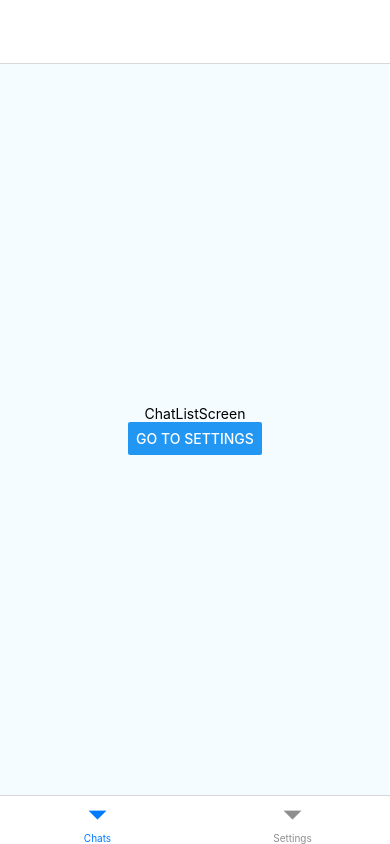
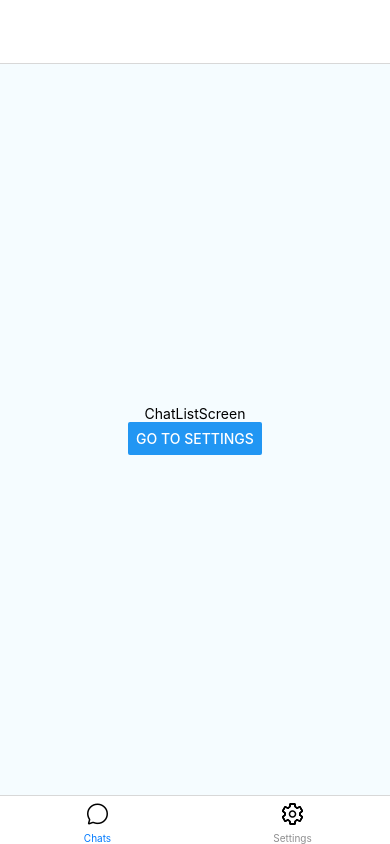
Before and after one commit to pre-ska/wazzup-fb, a React Native app: screen / in a window 390 px wide. Built offline with nearby package versions, Linux system fonts and the light colour scheme.

Commit message:
tab icons

```diff
--- a/App.js
+++ b/App.js
@@ -8,6 +8,7 @@ import * as Font from 'expo-font';
 import { NavigationContainer } from '@react-navigation/native';
 import { createStackNavigator } from '@react-navigation/stack';
 import { createBottomTabNavigator } from '@react-navigation/bottom-tabs';
+import { Ionicons } from '@expo/vector-icons';
 
 import ChatListScreen from './screens/ChatListScreen';
 import ChatSettingsScreen from './screens/ChatSettingsScreen';
@@ -27,7 +28,9 @@ const TabNavigator = () => {
         component={ChatListScreen}
         options={{
           tabBarLabel: 'Chats',
-          // tabBarIcon: ({ color, size }) => {}
+          tabBarIcon: ({ color, size }) => (
+            <Ionicons name="chatbubble-outline" size={24} color="black" />
+          ),
         }}
       />
       <Tab.Screen
@@ -35,7 +38,9 @@ const TabNavigator = () => {
         component={SettingsScreen}
         options={{
           tabBarLabel: 'Settings',
-          // tabBarIcon: ({ color, size }) => {}
+          tabBarIcon: ({ color, size }) => (
+            <Ionicons name="settings-outline" size={24} color="black" />
+          ),
         }}
       />
     </Tab.Navigator>
--- a/package.json
+++ b/package.json
@@ -19,7 +19,8 @@
     "react-native": "0.70.5",
     "react-native-gesture-handler": "~2.8.0",
     "react-native-safe-area-context": "4.4.1",
-    "react-native-screens": "~3.18.0"
+    "react-native-screens": "~3.18.0",
+    "@expo/vector-icons": "^13.0.0"
   },
   "devDependencies": {
     "@babel/core": "^7.19.3"
```
Also changed, not shown: 1 other file (tests, documents, lock files or other folders).
